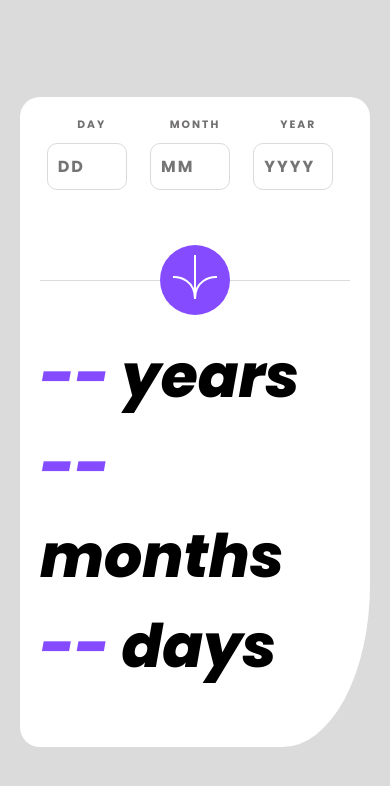
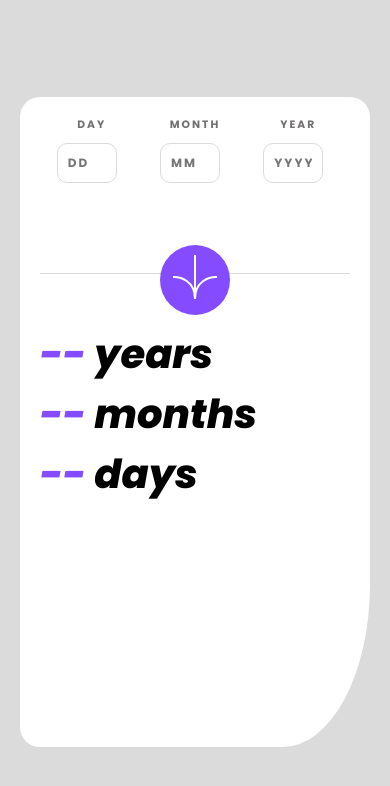
Before and after one commit to giookriashvili/Group-project-1, a plain HTML site: page index.html in a window 390 px wide. Drawn offline with Linux system fonts and the light colour scheme.

Commit message:
Added responsive

```diff
--- a/style.css
+++ b/style.css
@@ -170,6 +170,18 @@ p.error {
   }
 
   .result h1 {
-    font-size: 60px;
+    font-size: 55px;
   }
 }
+
+@media (max-width: 400px){
+  .result h1 {
+    font-size: 40px;
+  }
+
+  input {
+    width: 60px;
+    font-size: 12px;
+    margin-right: 10px;
+  }
+}
```
